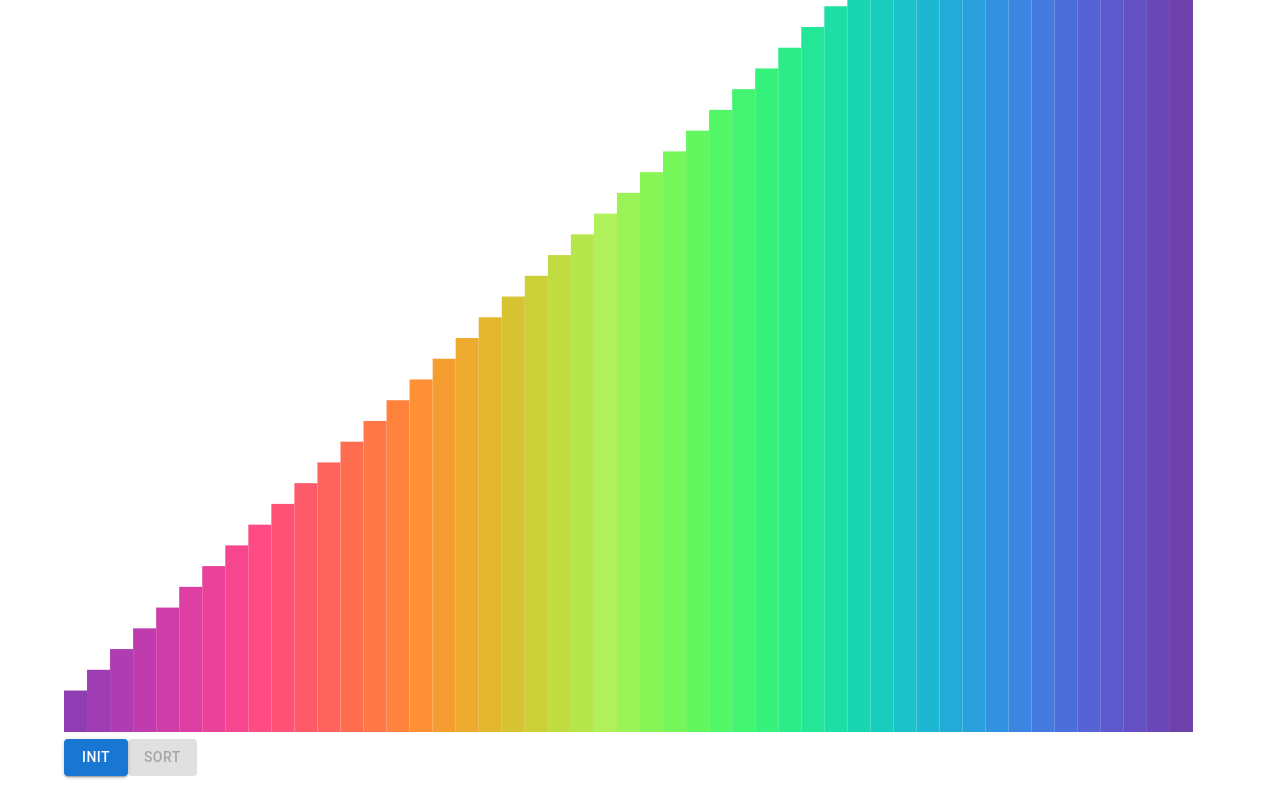
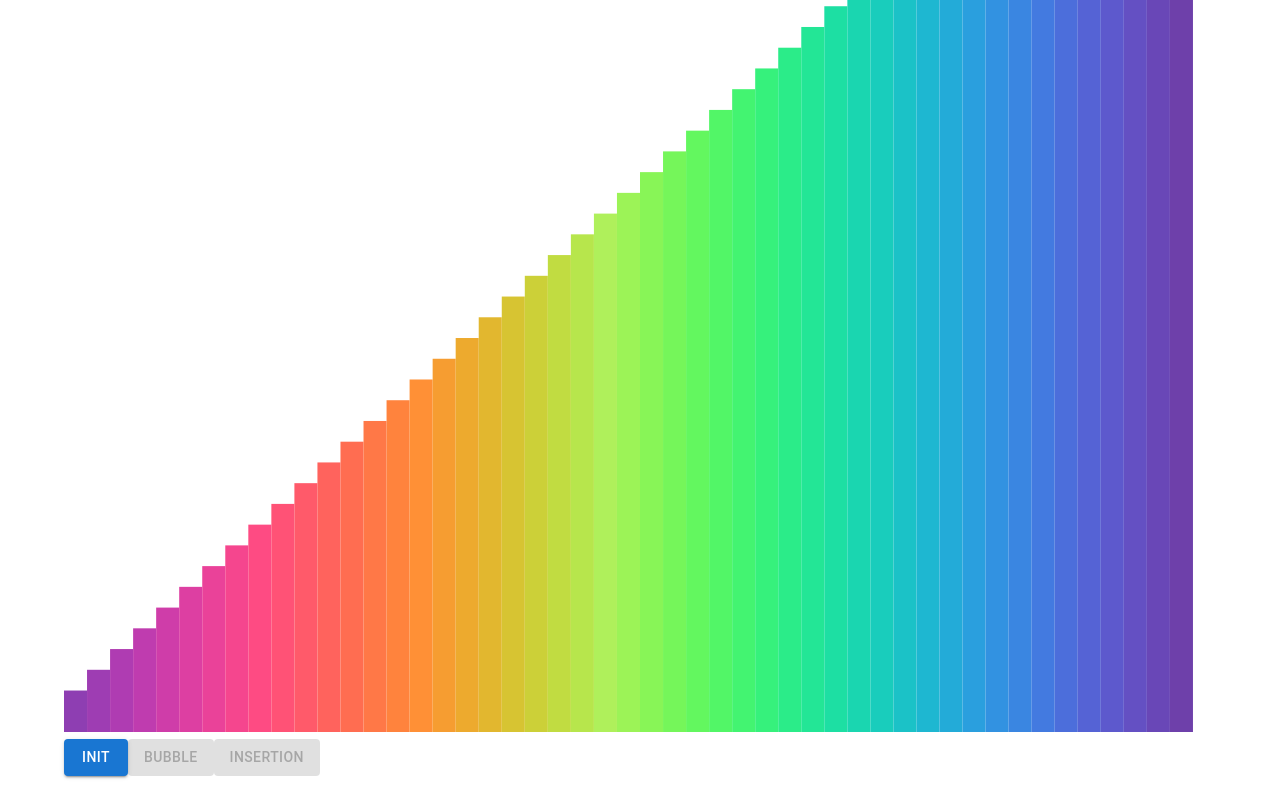
Before and after one commit to yu2799/sort-visualization, a Next.js app: page / in a window 1280 px wide. Shown: the part 508-1308 px from the top of the page. Built offline with nearby package versions, Linux system fonts and the light colour scheme.

Commit message:
add insertion sort

```diff
--- a/src/components/Contents.tsx
+++ b/src/components/Contents.tsx
@@ -1,6 +1,6 @@
 import * as d3 from "d3";
 import { Button, Container } from "@mui/material";
-import { useState, useCallback } from "react";
+import { useState, useCallback, Dispatch, SetStateAction } from "react";
 
 const DATA_LENGTH = 50;
 
@@ -23,20 +23,9 @@ export const Contents = (): JSX.Element => {
     []
   );
 
-  const bubbleSort = () => {
+  const sort = (func: Promise<void>) => {
     setLoading(true);
-    (async ([...array]: number[]) => {
-      for (let i = 0; i < DATA_LENGTH - 1; ++i) {
-        for (let j = 1; j < DATA_LENGTH - i; ++j) {
-          if (array[j] < array[j - 1]) {
-            [array[j - 1], array[j]] = [array[j], array[j - 1]];
-            setCnt((prev) => prev + 1);
-          }
-          await new Promise((resolve) => setTimeout(resolve, 1 / 2 ** 10));
-          setData(array.slice());
-        }
-      }
-    })(data).then(() => {
+    func.then(() => {
       setShuffled(false);
       setLoading(false);
     });
@@ -94,13 +83,55 @@ export const Contents = (): JSX.Element => {
       >
         init
       </Button>
+
       <Button
         variant="contained"
-        onClick={bubbleSort}
+        onClick={() => sort(bubbleSort(data, setCnt, setData))}
         disabled={loading || !shuffled}
       >
-        sort
+        bubble
+      </Button>
+      <Button
+        variant="contained"
+        onClick={() => sort(insertionSort(data, setCnt, setData))}
+        disabled={loading || !shuffled}
+      >
+        insertion
       </Button>
     </Container>
   );
 };
+
+const bubbleSort = async (
+  [...array]: number[],
+  setCnt: Dispatch<SetStateAction<number>>,
+  setData: Dispatch<SetStateAction<number[]>>
+) => {
+  for (let i = 0; i < DATA_LENGTH - 1; ++i) {
+    for (let j = 1; j < DATA_LENGTH - i; ++j) {
+      if (array[j] < array[j - 1]) {
+        [array[j - 1], array[j]] = [array[j], array[j - 1]];
+        setCnt((prev) => prev + 1);
+      }
+      await new Promise((resolve) => setTimeout(resolve, 1 / 2 ** 10));
+      setData(array.slice());
+    }
+  }
+};
+
+const insertionSort = async (
+  [...array]: number[],
+  setCnt: Dispatch<SetStateAction<number>>,
+  setData: Dispatch<SetStateAction<number[]>>
+) => {
+  for (let i = 1; i < DATA_LENGTH; ++i) {
+    let j = i;
+    while (j !== 0 && array[j - 1] > array[j]) {
+      [array[j - 1], array[j]] = [array[j], array[j - 1]];
+      --j;
+      setCnt((prev) => prev + 1);
+      setData(array.slice());
+      await new Promise((resolve) => setTimeout(resolve, 1 / 2 ** 10));
+    }
+  }
+};
```
